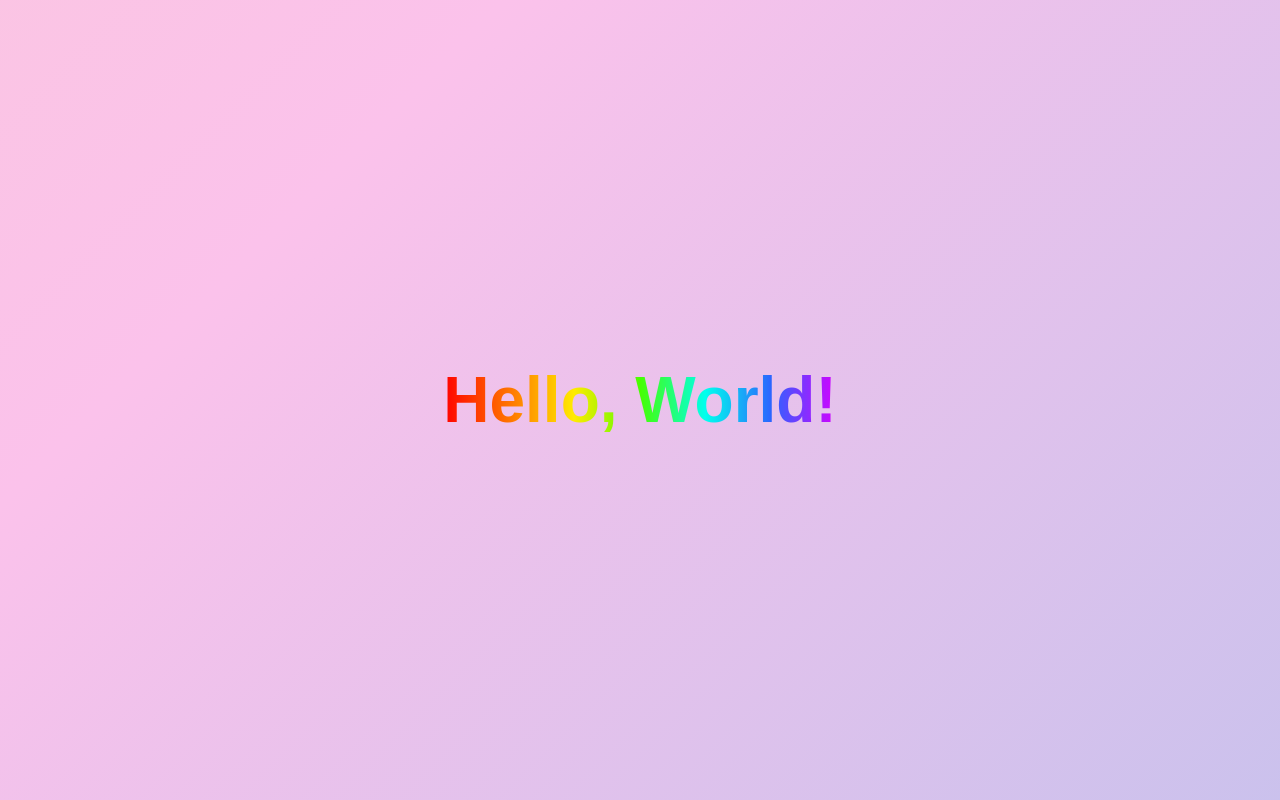
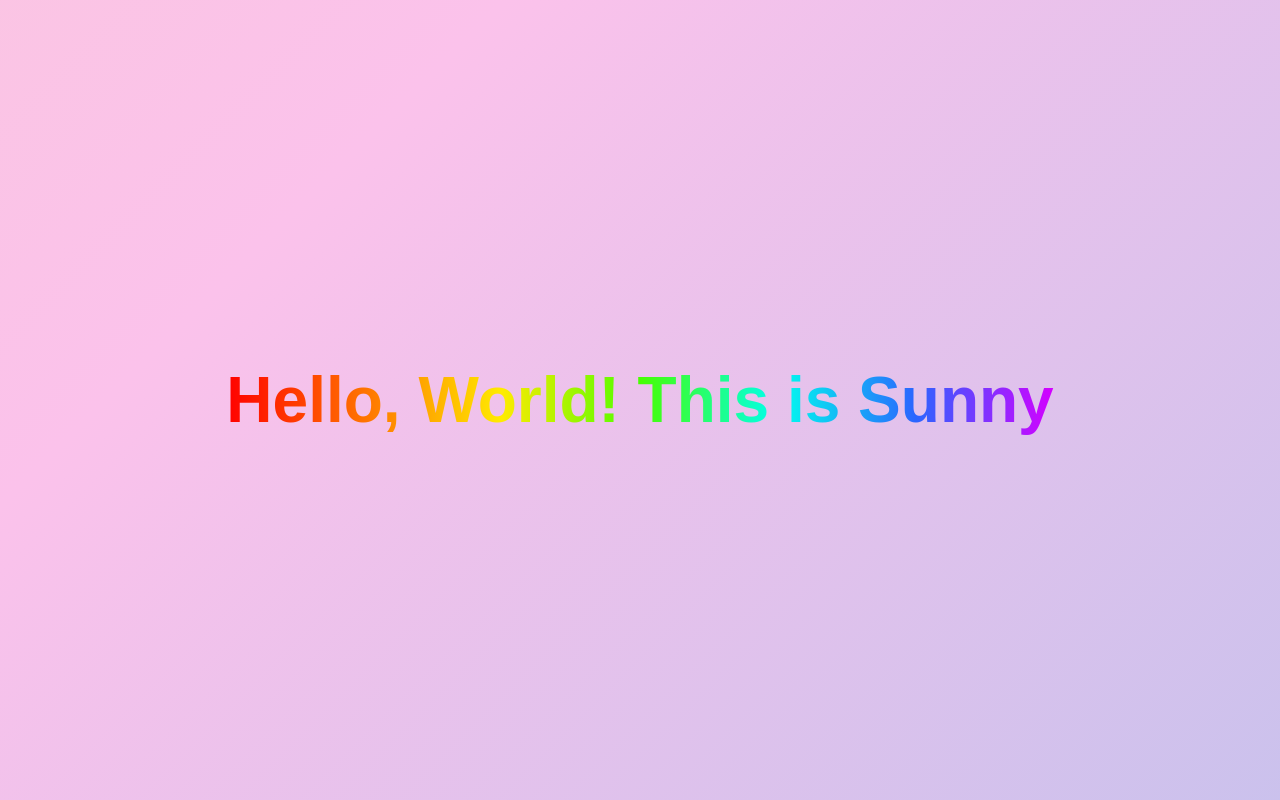
Before and after one commit to sunnyau/website, a plain HTML site: page index.html in a window 1280 px wide. Drawn offline with Linux system fonts and the light colour scheme.

Commit message:
Update index.html
Added This is Sunny

```diff
--- a/index.html
+++ b/index.html
@@ -40,6 +40,6 @@
   </style>
 </head>
 <body>
-  <h1>Hello, World!</h1>
+  <h1>Hello, World! This is Sunny</h1>
 </body>
 </html>
```
